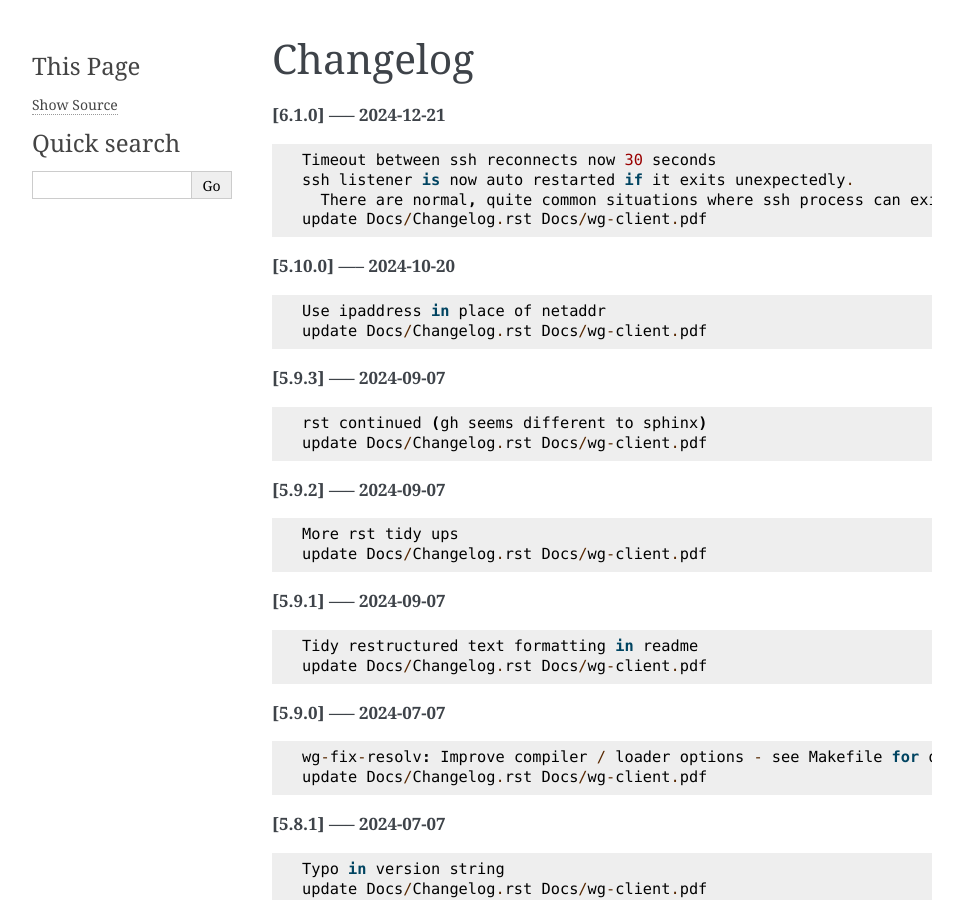
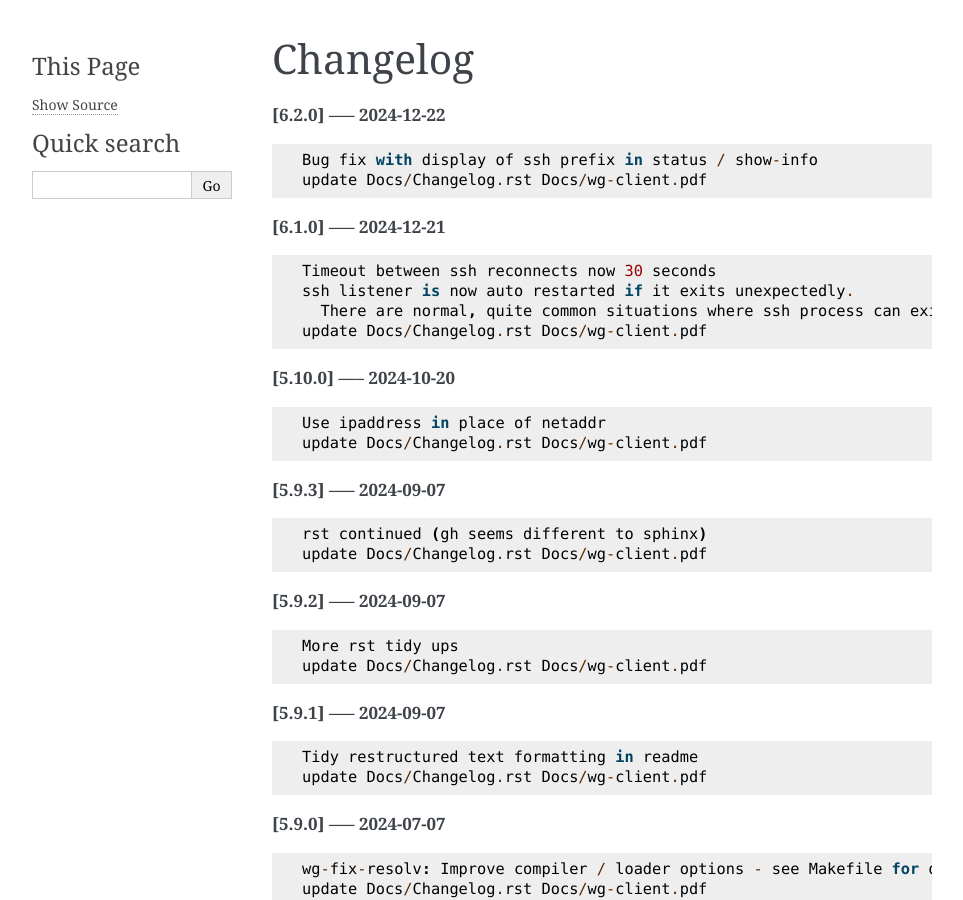
Before and after one commit to gene-git/wg-client, a Sphinx documentation site: the page built from Docs/Changelog.rst, in a window 1280 px wide and 900 px high. Shown: the whole window, without its empty margins (148-1111 px from the left). Built offline with Sphinx 7.4.7, drawn with Linux system fonts in a browser that asks for light colours.

Commit message:
update Docs/Changelog.rst Docs/wg-client.pdf

```diff
--- a/Docs/Changelog.rst
+++ b/Docs/Changelog.rst
@@ -1,5 +1,11 @@
 Changelog
 =========
+
+**[6.2.0] ----- 2024-12-22** ::
+
+	    Bug fix with display of ssh prefix in status / show-info
+	    update Docs/Changelog.rst Docs/wg-client.pdf
+
 
 **[6.1.0] ----- 2024-12-21** ::
 
```
Also changed, not shown: 1 other file.
